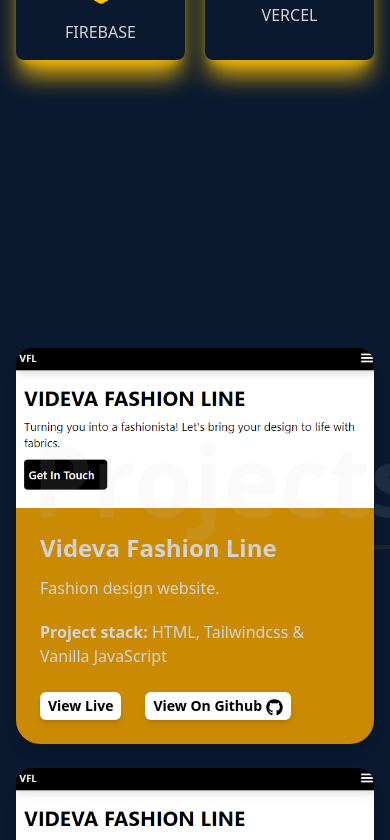
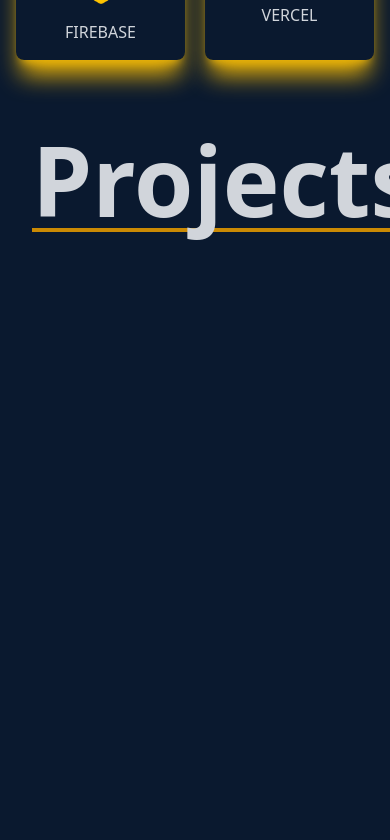
Before and after one commit to segunajibola/portfolio, a React (Create React App) app: page / in a window 390 px wide. Shown: the part 2620-3460 px from the top of the page. Built offline with nearby package versions, Linux system fonts and the light colour scheme; the HTML template or start-up script is replaced by a standard one.

Commit message:
fix skills

```diff
--- a/src/components/Projects.js
+++ b/src/components/Projects.js
@@ -10,13 +10,13 @@
   return (
     <div name='projects' className='w-full md:h-screen text-gray-300 bg-[#0a192f]'>
       <div className='max-w-[950px] mx-auto p-4 flex flex-col justify-center h-full'>
-        <div className='absolute md:mb-16 md:pb-40 mb-96 -mt-36 pb-96 pl-4'>
-          <p className='opacity-10 text-8xl font-bold inline border-b-4 border-yellow-600'>
+        <div className='relative mb-96 pb-96 pl-4'>
+          <p className='absolute opaci ty-10 text-8xl font-bold inline border-b-4 border-yellow-600'>
             Projects
           </p>
         </div>
 
-        <div className='grid grid-cols-1 md:mt-96 mt-44 pt-10 md:pt-32 md:grid-cols-2 lg:grid-cols-3 gap-6'>
+        <div className='grid grid-cols-1 md:mt-96 mt-40 pt-10 md:pt-32 md:grid-cols-2 lg:grid-cols-3 gap-6'>
           <div className="bg-yellow-600 rounded-3xl shadow-lg">
                 <a href="https://videvafashionline.vercel.app"><img src={Vfl} alt="" className="rounded-t-2xl object-cover object-top w-full h-40"/></a>
                 <div className="p-6 rounded-b-3xl">
```
